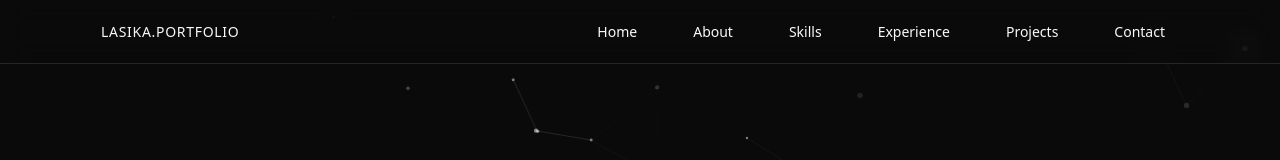
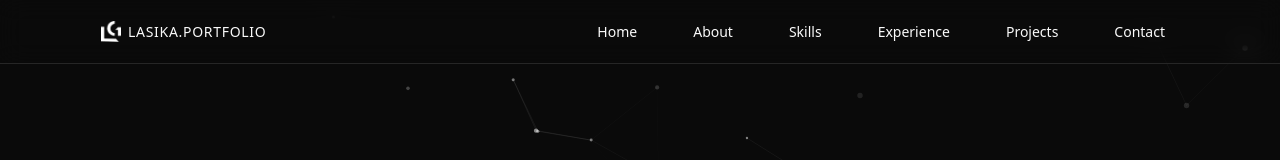
Before and after one commit to Piyush023/UI_Portfolio, a Next.js app: page / in a window 1280 px wide. Shown: the top 160 px of the page. Built offline with nearby package versions, Linux system fonts and the light colour scheme.

Commit message:
logo added

```diff
--- a/src/app/components/Navigation.tsx
+++ b/src/app/components/Navigation.tsx
@@ -2,6 +2,7 @@
 import React, { useState } from 'react';
 import { motion } from 'framer-motion';
 import { Menu, X } from 'lucide-react';
+import Image from 'next/image';
 
 interface NavigationProps {
   activeSection: string;
@@ -43,7 +44,10 @@
               whileTap={{ scale: 0.95 }}
               onClick={() => scrollToSection('home')}
             >
-              <h1 className='tracking-wider'>LASIKA.PORTFOLIO</h1>
+              <div className='flex items-center gap-2'>
+                <Image src='/logo.png' alt='Logo' width={20} height={20} />
+                <h1 className='tracking-wider'>LASIKA.PORTFOLIO</h1>
+              </div>
             </motion.div>
 
             {/* Desktop Navigation */}
```
Also changed, not shown: public/logo.png (added).
